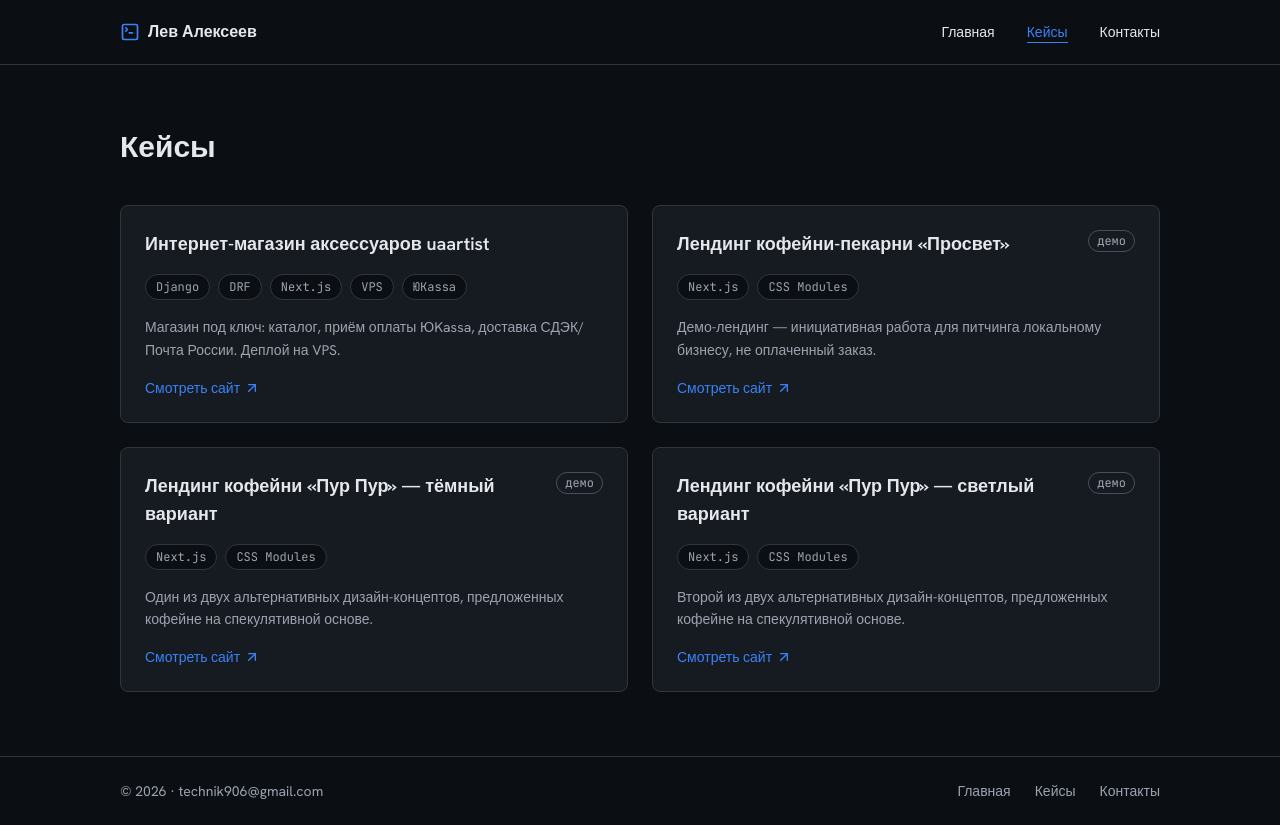
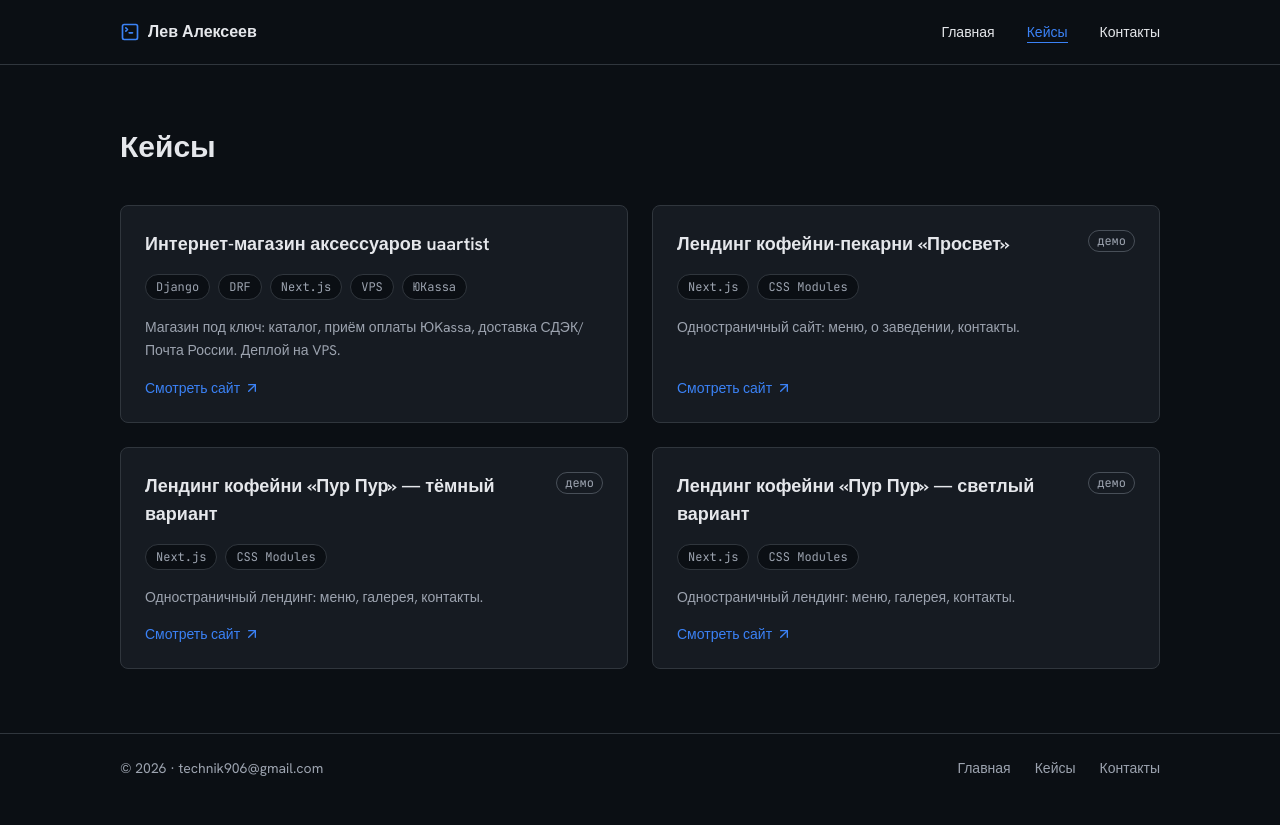
Before and after one commit to technik906-afk/personalLeff, a Next.js app: page /cases in a window 1280 px wide. After the commit the page ends 802 px from the top, so only its background shows below. Built offline with nearby package versions, Linux system fonts and the light colour scheme.

Commit message:
fix: drop narrative demo-status text, keep only the badge

```diff
--- a/src/data/cases.ts
+++ b/src/data/cases.ts
@@ -22,8 +22,7 @@ export const cases: Case[] = [
   {
     id: "prosvet",
     title: "Лендинг кофейни-пекарни «Просвет»",
-    description:
-      "Демо-лендинг — инициативная работа для питчинга локальному бизнесу, не оплаченный заказ.",
+    description: "Одностраничный сайт: меню, о заведении, контакты.",
     stack: ["Next.js", "CSS Modules"],
     url: "https://prosvet.vercel.app",
     kind: "demo",
@@ -31,8 +30,7 @@ export const cases: Case[] = [
   {
     id: "pur-pur-dark",
     title: "Лендинг кофейни «Пур Пур» — тёмный вариант",
-    description:
-      "Один из двух альтернативных дизайн-концептов, предложенных кофейне на спекулятивной основе.",
+    description: "Одностраничный лендинг: меню, галерея, контакты.",
     stack: ["Next.js", "CSS Modules"],
     url: "https://pur-pur-dark.vercel.app",
     kind: "demo",
@@ -40,8 +38,7 @@ export const cases: Case[] = [
   {
     id: "pur-pur-light",
     title: "Лендинг кофейни «Пур Пур» — светлый вариант",
-    description:
-      "Второй из двух альтернативных дизайн-концептов, предложенных кофейне на спекулятивной основе.",
+    description: "Одностраничный лендинг: меню, галерея, контакты.",
     stack: ["Next.js", "CSS Modules"],
     url: "https://pur-pur-cafe-light.vercel.app",
     kind: "demo",
```
